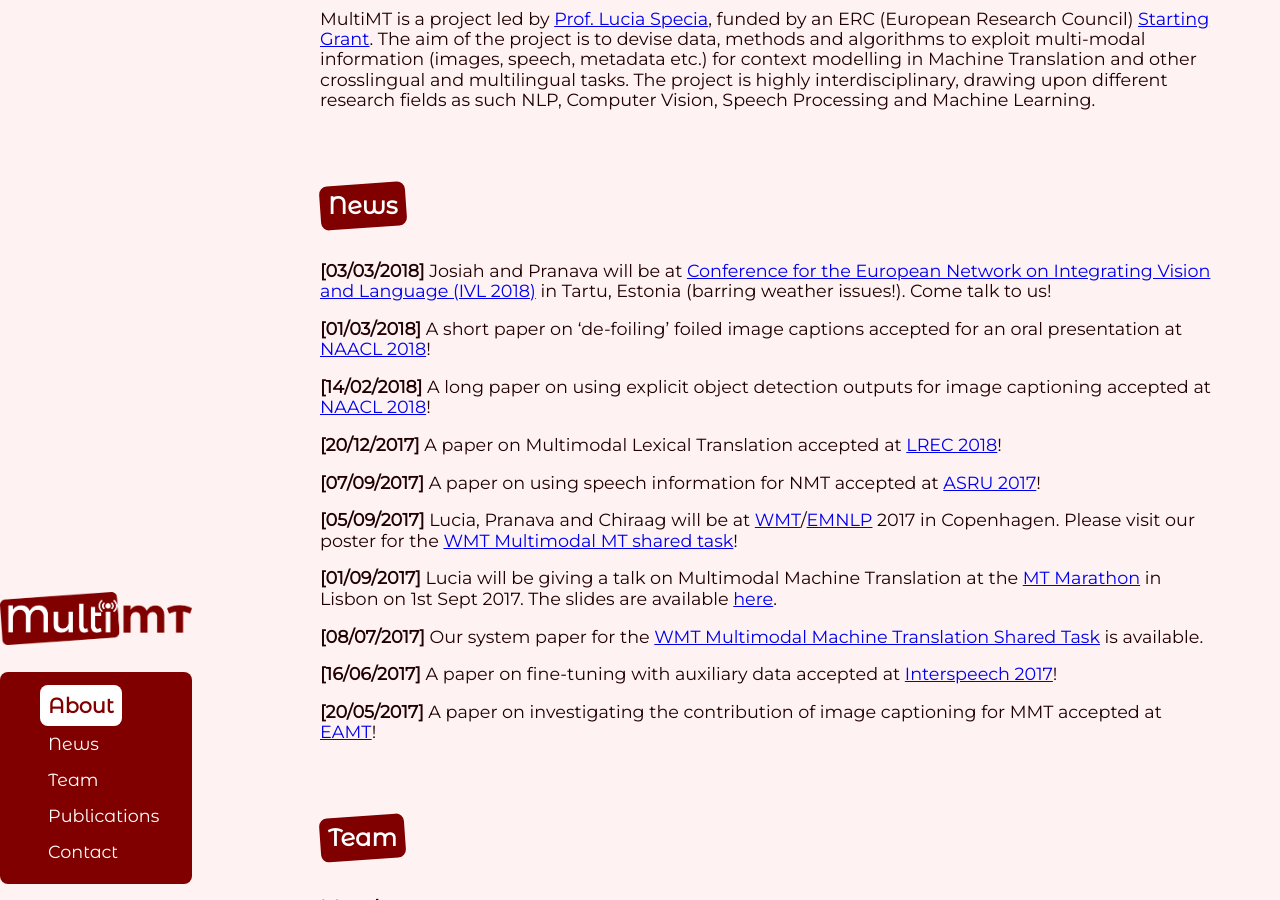
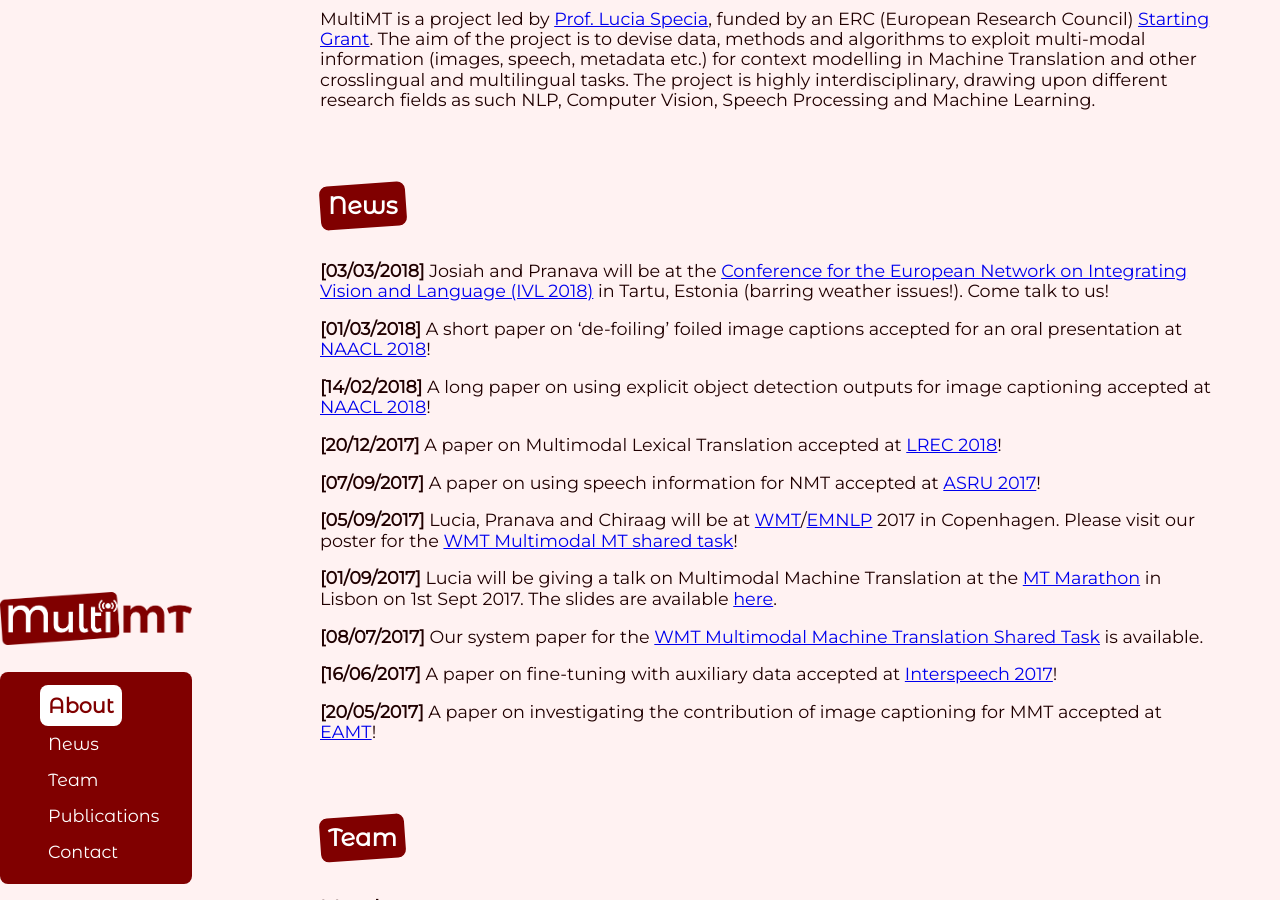
Before and after one commit to MultiMT/multimt.github.io, a Jekyll site: the page built from index.html, in a window 1280 px wide and 900 px high, scrolled down 514 px. Built offline with Jekyll 4.4.1, drawn with Linux system fonts in a browser that asks for light colours; some of the changed text lies outside the part shown.

Commit message:
Some typos

```diff
--- a/_data/news.yml
+++ b/_data/news.yml
@@ -1,5 +1,5 @@
 - date: 03/03/2018
-  description: "Josiah and Pranava will be at [Conference for the European Network on Integrating Vision and Language (IVL 2018)](http://ivl.ut.ee/) in Tartu, Estonia (barring weather issues!). Come talk to us!"
+  description: "Josiah and Pranava will be at the [Conference for the European Network on Integrating Vision and Language (IVL 2018)](http://ivl.ut.ee/) in Tartu, Estonia (barring weather issues!). Come talk to us!"
 
 - date: 01/03/2018
   description: "A short paper on 'de-foiling' foiled image captions accepted for an oral presentation at [NAACL 2018](http://naacl2018.org/)!"
--- a/_data/publication.yml
+++ b/_data/publication.yml
@@ -1,4 +1,4 @@
-- title: "Defoiling FOiled Image Captions"
+- title: "Defoiling Foiled Image Captions"
   authors: "Pranava Madhyastha, Josiah Wang, Lucia Specia"
   abstract: ""
   location: "North American Chapter of the Association of Computational Linguistics: Human Language Technology (NAACL HLT), Short Paper, 2018"
```
